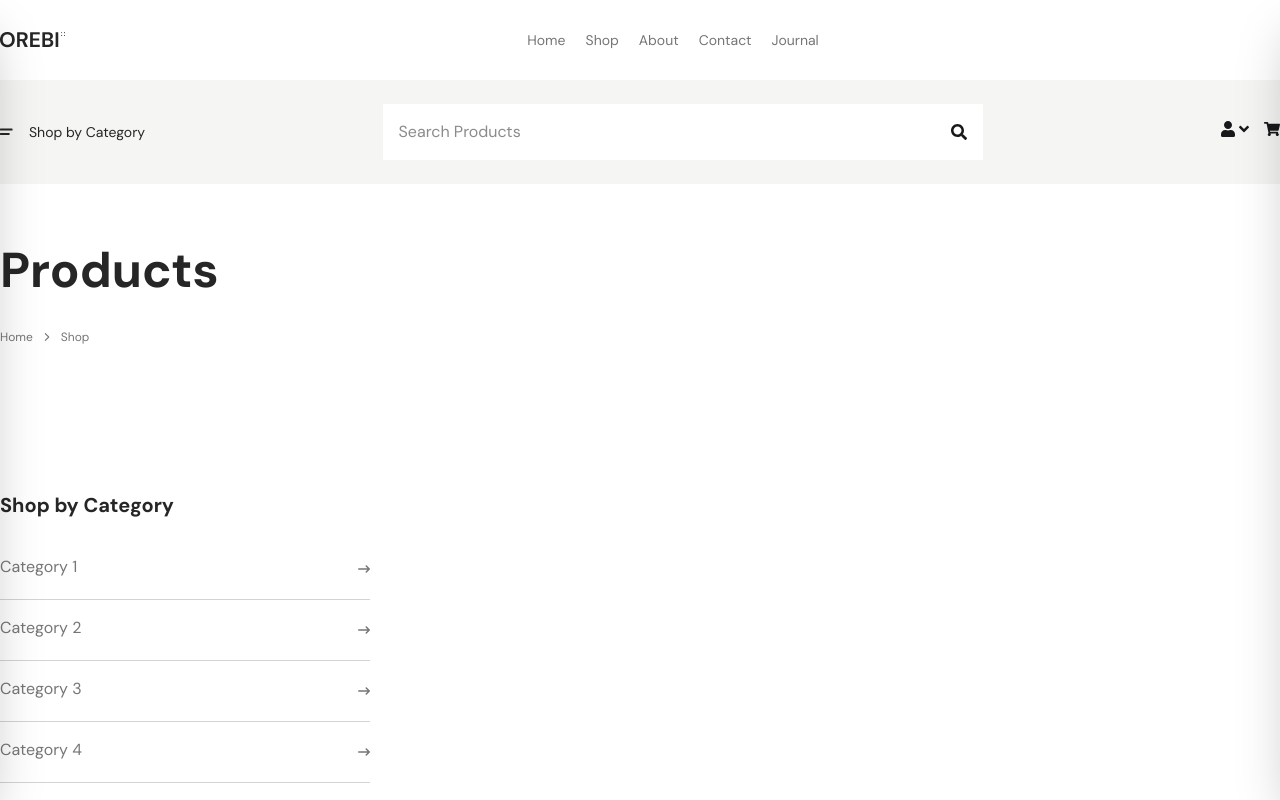
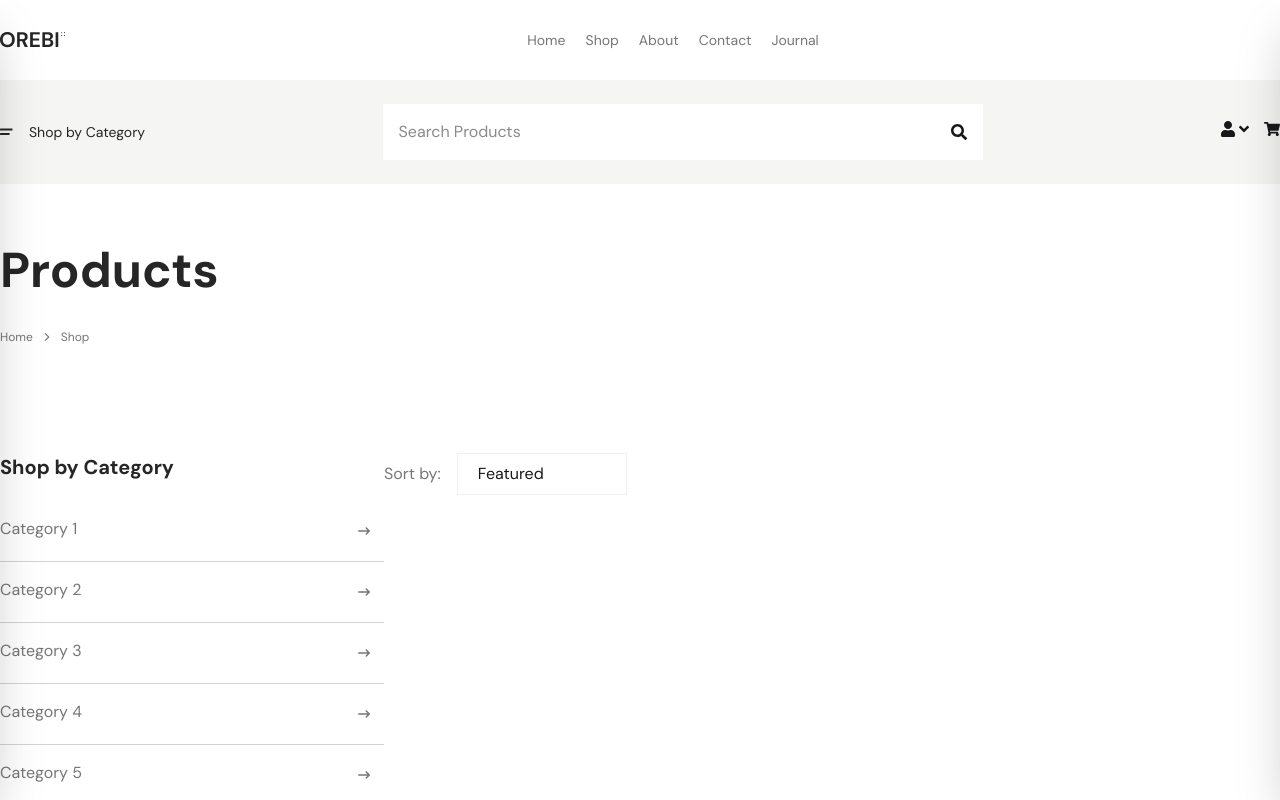
Before and after one commit to motasimdev/orebi-ecommerce-react, a React (Vite) app: page /shop in a window 1280 px wide. Shown: the top 800 px of the page. Built offline with nearby package versions, Linux system fonts and the light colour scheme.

Commit message:
shop content running

```diff
--- a/src/components/Catagories.jsx
+++ b/src/components/Catagories.jsx
@@ -19,7 +19,7 @@ const Catagories = () => {
   const [subMenu5, setSubmenu5] = useState(false);
   return (
     <>
-      <div className="py-5">
+      <div className="py-3">
         <h3 className={"font-bold text-xl text-[#262626] pb-5"}>
           Shop by Category
         </h3>
--- a/src/components/layouts/ShopContent.jsx
+++ b/src/components/layouts/ShopContent.jsx
@@ -10,14 +10,43 @@ const ShopContent = () => {
     <>
       <div className="">
         <Container>
-          <div className="flex items-center">
-            <div className="">
+          <div className="flex items-start">
+            <div className="w-[30%]">
               <Catagories />
-              <ColorCatagry/>
-              <BrandCatagry/>
-              <PriceCatgry/>
+              <ColorCatagry />
+              <BrandCatagry />
+              <PriceCatgry />
             </div>
-            <div className=""></div>
+            <div className="w-[70%] pt-3">
+              <div className="flex items-center gap-4">
+                <h3 className="font-normal text-base text-[#767676]">
+                  Sort by:
+                </h3>
+                <select
+                  name="choice"
+                  className="border border-[#F0F0F0] px-5 py-2 appearance-none focus:outline-none focus:border-gray-400"
+                >
+                  <option
+                    value="Feature"
+                    className="font-normal text-base text-[#767676]"
+                  >
+                    Featured
+                  </option>
+                  <option
+                    value="Price Low to High"
+                    className="font-normal text-base text-[#767676]"
+                  >
+                    Price Low to High
+                  </option>
+                  <option
+                    value="Price High to Low"
+                    className="font-normal text-base text-[#767676]"
+                  >
+                    Price High to Low
+                  </option>
+                </select>
+              </div>
+            </div>
           </div>
         </Container>
       </div>
--- a/src/components/layouts/ShopTitle.jsx
+++ b/src/components/layouts/ShopTitle.jsx
@@ -6,7 +6,7 @@ import { IoIosArrowForward } from "react-icons/io";
 const ShopTitle = () => {
   return (
     <>
-      <div className="pt-[50px] pb-[60px]">
+      <div className="pt-[50px] pb-[30px]">
         <Container>
           <Heading
             text={"Products"}
```
